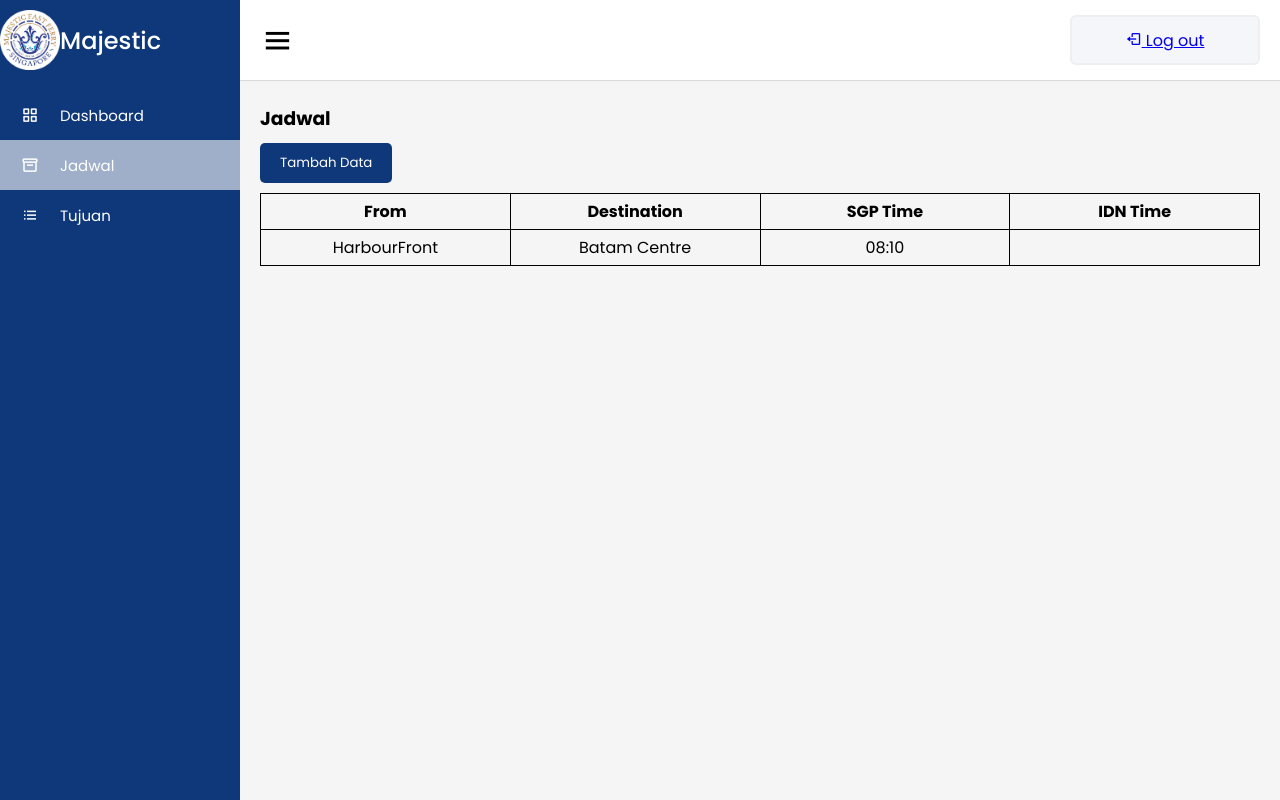
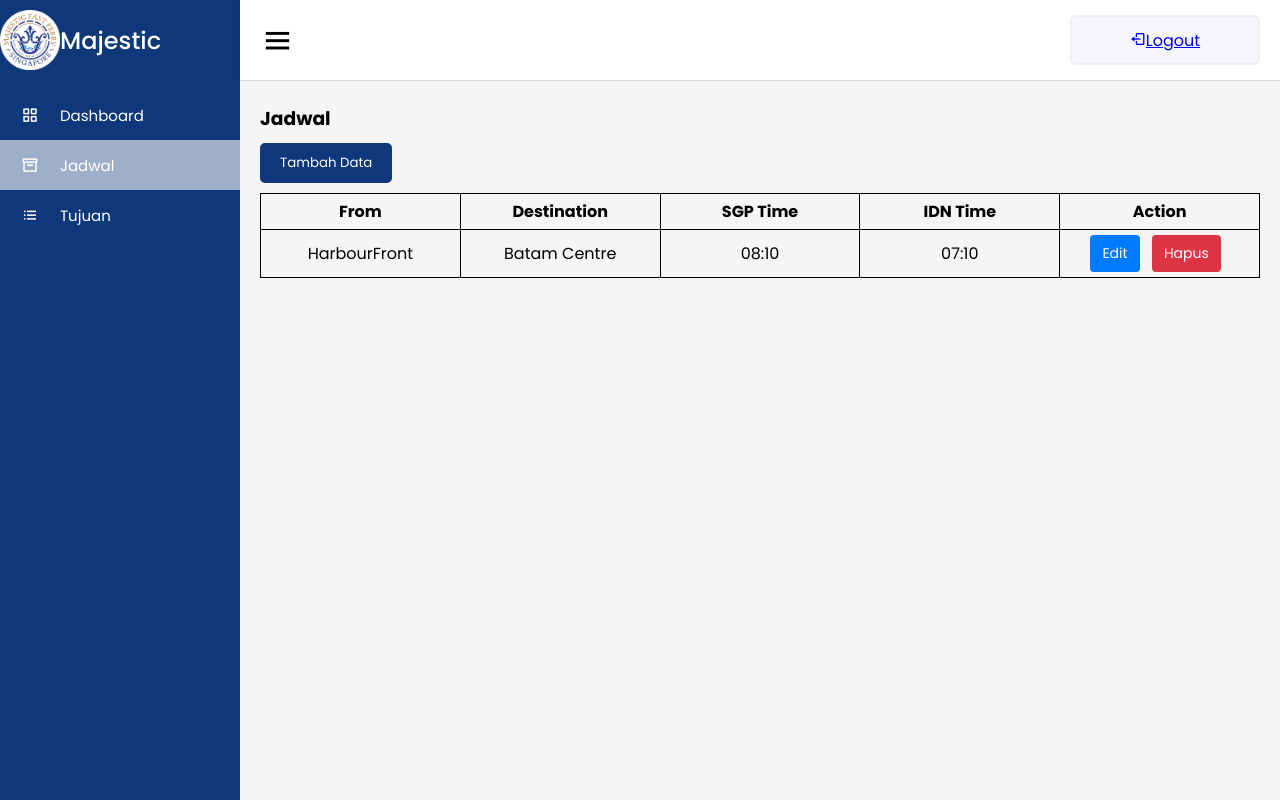
Before and after one commit to nolbauk/Majestic_Fast_Ferry, a PHP site: page /jadwal/jadwal.html in a window 1280 px wide. Run offline with PHP 8.4, Linux system fonts and the light colour scheme.

Commit message:
“JavascriptII”

```diff
--- a/admin.html
+++ b/admin.html
@@ -6,7 +6,8 @@
     <link rel="stylesheet" href="css/admin.css" />
     <link
       href="https://unpkg.com/boxicons@2.0.7/css/boxicons.min.css"
-			rel="stylesheet"/>
+      rel="stylesheet"
+    />
     <meta name="viewport" content="width=device-width, initial-scale=1.0" />
     <title>Majestic Admin</title>
   </head>
@@ -45,7 +46,7 @@
         <div class="profile-details">
           <a href="#">
             <i class="bx bx-log-out"></i>
-	      <span class="links_name">Log out</span>
+            <a href="login.html">Logout</a>
           </a>
         </div>
       </nav>
--- a/css/admin.css
+++ b/css/admin.css
@@ -186,7 +186,30 @@ th, td {
 	border-radius: 10px;
 	border: 1px solid rgb(148, 148, 148);
 }
+.btn-edit,
+.btn-delete {
+    padding: 8px 12px;
+    margin-right: 8px;
+    cursor: pointer;
+    border: none;
+    border-radius: 4px;
+    background-color: #007bff;
+    color: #fff;
+    font-size: 14px;
+    transition: background-color 0.3s ease;
+}
+.btn-edit:hover,
+.btn-delete:hover {
+    background-color: #0056b3;
+}
 
+.btn-delete {
+    background-color: #dc3545;
+}
+
+.btn-delete:hover {
+    background-color: #c82333;
+}
 /* Responsive Media Query */
 @media (max-width: 1240px) {
 	.sidebar {
--- a/jadwal/jadwal.html
+++ b/jadwal/jadwal.html
@@ -6,7 +6,8 @@
     <link rel="stylesheet" href="../css/admin.css" />
     <link
       href="https://unpkg.com/boxicons@2.0.7/css/boxicons.min.css"
-			rel="stylesheet"/>
+      rel="stylesheet"
+    />
     <meta name="viewport" content="width=device-width, initial-scale=1.0" />
     <link rel="icon" href="../assets/majestic.png" />
     <title>Majestic Admin</title>
@@ -14,12 +15,12 @@
   <body>
     <div class="sidebar">
       <div class="logo-details">
-		<img src="/assets/majestic.png" alt="" width="60" />
+        <img src="../assets/majestic.png" alt="" width="60" />
         <span class="logo_name"> Majestic</span>
       </div>
       <ul class="nav-links">
         <li>
-		<a href="../admin.html" >
+          <a href="../admin.html">
             <i class="bx bx-grid-alt"></i>
             <span class="links_name">Dashboard</span>
           </a>
@@ -36,8 +37,7 @@
             <span class="links_name">Tujuan</span>
           </a>
         </li>
-	   <li>
-	   </li>
+        <li></li>
       </ul>
     </div>
     <section class="home-section">
@@ -48,7 +48,7 @@
         <div class="profile-details">
           <a href="#">
             <i class="bx bx-log-out"></i>
-	      <span class="links_name">Log out</span>
+            <a href="../login.html">Logout</a>
           </a>
         </div>
       </nav>
@@ -60,10 +60,11 @@
         <table class="table-data">
           <thead>
             <tr>
-			<th scope="col" style="width: 25%">From</th>
-			<th scope="col" style="width: 25%">Destination</th>
-			<th scope="col" style="width: 25%">SGP Time</th>
-			<th scope="col" style="width: 25%">IDN Time</th>
+              <th scope="col" style="width: 20%">From</th>
+              <th scope="col" style="width: 20%">Destination</th>
+              <th scope="col" style="width: 20%">SGP Time</th>
+              <th scope="col" style="width: 20%">IDN Time</th>
+              <th scope="col" style="width: 25%">Action</th>
             </tr>
           </thead>
           <tbody>
@@ -71,11 +72,29 @@
               <td>HarbourFront</td>
               <td>Batam Centre</td>
               <td>08:10</td>
-			<td></td>
+              <td>07:10</td>
+              <td>
+                <button type="button" class="btn-edit">Edit</button>
+                <button type="button" class="btn-delete" onclick="hapusData()">
+                  Hapus
+                </button>
+              </td>
             </tr>
           </tbody>
         </table>
       </div>
     </section>
   </body>
+  <script>
+    // popup boxes pada konfirmasi tombol hapus
+    function hapusData() {
+      let konfirmasi = confirm("Apakah Anda yakin ingin menghapus data ini?");
+      if (konfirmasi == true) {
+        console.log("Data berhasil dihapus.");
+        alert("Data berhasil dihapus!"); // menampilkan pesan sukses
+      } else {
+        console.log("Penghapusan data dibatalkan.");
+      }
+    }
+  </script>
 </html>
```
Also changed, not shown: jadwal/jadwal-entry.html (+4 -4 lines), login.html (+41 -6 lines), tujuan/tujuan-entry.html (+4 -4 lines), tujuan/tujuan.html (+27 -7 lines). Lines whose indentation alone changed are shown as unchanged.
